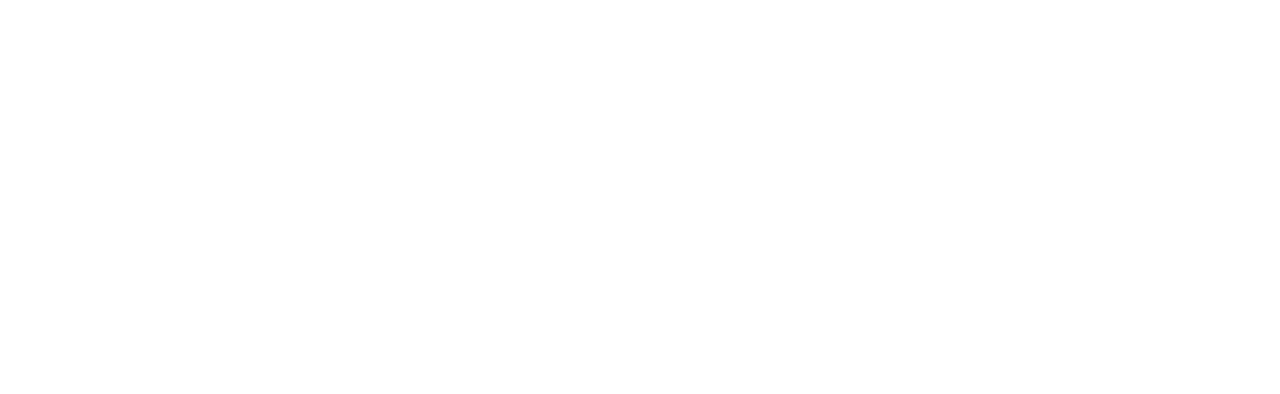
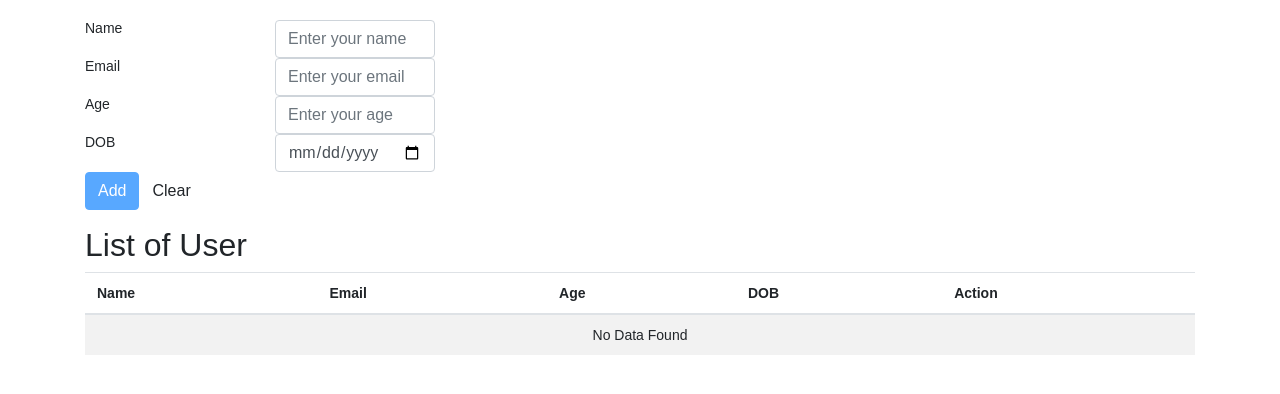
Before and after one commit to ptsntamil/nodepractise, a React (Create React App) app in the folder client/: page / in a window 1280 px wide. Shown: the top 394 px of the page. Built offline with nearby package versions, Linux system fonts and the light colour scheme.

Commit message:
Form validation

```diff
--- a/client/public/index.html
+++ b/client/public/index.html
@@ -10,6 +10,7 @@
     -->
     <link rel="manifest" href="%PUBLIC_URL%/manifest.json">
     <link rel="shortcut icon" href="%PUBLIC_URL%/favicon.ico">
+    <link href="https://maxcdn.bootstrapcdn.com/font-awesome/4.7.0/css/font-awesome.min.css" rel="stylesheet"/>
     <!--
       Notice the use of %PUBLIC_URL% in the tags above.
       It will be replaced with the URL of the `public` folder during the build.
--- a/client/src/index.css
+++ b/client/src/index.css
@@ -62,3 +62,6 @@
 .stop-watch {
 	text-align: center;
 }
+.error {
+  color:#d82222;
+}
--- a/client/src/index.js
+++ b/client/src/index.js
@@ -1,11 +1,138 @@
-import 'bootstrap/dist/css/bootstrap.min.css';
+import '../node_modules/bootstrap/dist/css/bootstrap.min.css';
 import React from 'react';
 import ReactDOM from 'react-dom';
 import './index.css';
-import App from './App';
+//import App from './App';
+class Edit extends React.Component {
+  render() {
+    return (
+      <i className="fa fa-pencil" onClick={()=>{this.props.onClick(this.props.data)}}/>
+    )
+  }
+}
 
 class UserForm extends React.Component {
+  constructor() {
+    super();
+    this.state = {
+      user: {},
+      list: [],
+      error: {
+        name: true,
+        email: true,
+        dob: true
+      },
+      formValid: false
+    };
+    this.userObject = ["name", "email", "dob", "age"];
+  }
+
+  clear = () => {
+    this.setState({
+      user: {
+        name: "",
+        email: "",
+        age: "",
+        dob: ""
+      },
+      formValid: false,
+      error: {
+        name: true,
+        email: true,
+        dob: true
+      },
+    });
+  }
+
+  handleChange = event => {
+    let {user, error, formValid} = this.state;
+    const field = event.target.id;
+    const fieldValue = event.target.value;
+    user[field] = fieldValue;
+    console.log("REquo  " + event.target.required);
+    //this.userObject.forEach( value => {
+      if(event.target.required && !user[field]) {
+          error[field] = field.toLocaleUpperCase() + " is required";
+      } else if (user[field]) {
+        if (field === "email") {
+          error[field] = fieldValue.match(/^([\w.%+-]+)@([\w-]+\.)+([\w]{2,})$/i) ? ""  : "Enter correct email";
+        } else if(field === "age") {
+          error[field] = fieldValue.match(/^\d{1,3}$/i) ? "" : "Not a valid age";
+        } else if(field === "dob") {
+          error[field] = new Date(fieldValue) == "Invalid Date" ? "Not a valid Date" : "";
+        } else {
+          error[field] = "";
+        }
+      } else {
+        error[field] = "";
+      }
+
+      if(error[field] === "") {
+        delete error[field];
+      }
+    //})
+      if(Object.keys(error).length === 0) {
+        formValid = true;
+      } else {
+        formValid = false;
+      }
+    // if(!nameValid && !ageValid && !emailValid && !dobValid) {
+    //   console.log("formValid  " + formValid)
+    //   formValid = true;
+    // } else {
+    //   formValid = false;
+    // }
+    this.setState({
+      user,
+      error,
+      formValid
+    });
+  }
+
+  editUser = (user) => {
+    this.setState({
+      user,
+      error: {},
+      formValid: true
+    });
+  }
+
+  addToList = () => {
+    const {user,list} = this.state;
+    console.log(list);
+    if(user.id) {
+      list[user.id-1] = user;
+    } else {
+      user.id = list.length + 1;
+      list.push(user);
+    }
+    this.setState({
+      list:list
+    });
+    this.clear();
+  }
+
+  renderTable = list => (
+    <tbody>
+      {!list.length &&
+        <tr><td colSpan="5" className="text-center">No Data Found</td></tr>
+      }
+      {list.map((data) => (
+        <tr key={data.id}>
+          <td>{data.name}</td>
+          <td>{data.email}</td>
+          <td>{data.age}</td>
+          <td>{data.dob}</td>
+          <td>
+            <Edit onClick={this.editUser} data={data}/>
+          </td>
+        </tr>
+      ))}
+    </tbody>
+  )
+
   render() {
+    const {list, user, error} = this.state;
     return (
       <div className="container">
         <div className="row">
@@ -13,11 +140,70 @@
             <form>
               <div className="form-group">
                 <div className="row">
-                  <div className="col-sm-12 col-md-12 col-lg-12">
+                  <div className="col-sm-6 col-md-6 col-lg-2">
+                    <label>Name</label>
+                  </div>
+                  <div className="col-sm-6 col-md-6 col-lg-2">
+                     <input type="text" className="form-control" value={user.name} id="name" onChange={this.handleChange} placeholder="Enter your name" required/>
+                     {error.name && <div className="error">{error.name}</div>}
+                  </div>
+                </div>
+                <div className="row">
+                  <div className="col-sm-6 col-md-6 col-lg-2">
+                    <label>Email</label>
+                  </div>
+                  <div className="col-sm-6 col-md-6 col-lg-2">
+                     <input type="text" className="form-control" value={user.email} id="email" onChange={this.handleChange} placeholder="Enter your email" required/>
+                     {error.email && <div className="error">{error.email}</div>}
+                  </div>
+                </div>
+                <div className="row">
+                  <div className="col-sm-6 col-md-6 col-lg-2">
+                    <label>Age</label>
+                  </div>
+                  <div className="col-sm-6 col-md-6 col-lg-2">
+                     <input type="text" className="form-control" id="age" value={user.age} onChange={this.handleChange} placeholder="Enter your age"/>
+                     {error.age && <div className="error">{error.age}</div>}
+                  </div>
+                </div>
+                <div className="row">
+                  <div className="col-sm-6 col-md-6 col-lg-2">
+                    <label>DOB</label>
+                  </div>
+                  <div className="col-sm-6 col-md-6 col-lg-2">
+                     <input type="date" className="form-control" id="dob" value={user.dob} onChange={this.handleChange} placeholder="Enter your Dob" required/>
+                     {error.dob && <div className="error">{error.dob}</div>}
+                  </div>
+                </div>
+                <div className="row">
+                  <div className="col-sm-6 col-md-6 col-lg-2">
+                    <button type="button" className="btn btn-primary" onClick={this.addToList} disabled={!this.state.formValid} id="add"> {!user.id ? "Add" : "Update"} </button>
+                    <button type="button" className="btn btn-default" onClick={this.clear} id="add">Clear</button>
                   </div>
                 </div>
               </div>
             </form>
+          </div>
+        </div>
+        <div className="row">
+          <div className="col-sm-12 col-md-12 col-lg-12">
+            <h2>List of User</h2>
+          </div>
+        </div>
+        <div className="row">
+          <div className="col-sm-12 col-md-12 col-lg-12">
+            <table className="table table-striped">
+            <thead>
+              <tr>
+                <th>Name</th>
+                <th>Email</th>
+                <th>Age</th>
+                <th>DOB</th>
+                <th>Action</th>
+              </tr>
+              </thead>
+              {this.renderTable(list)}
+            </table>
           </div>
         </div>
       </div>
```
